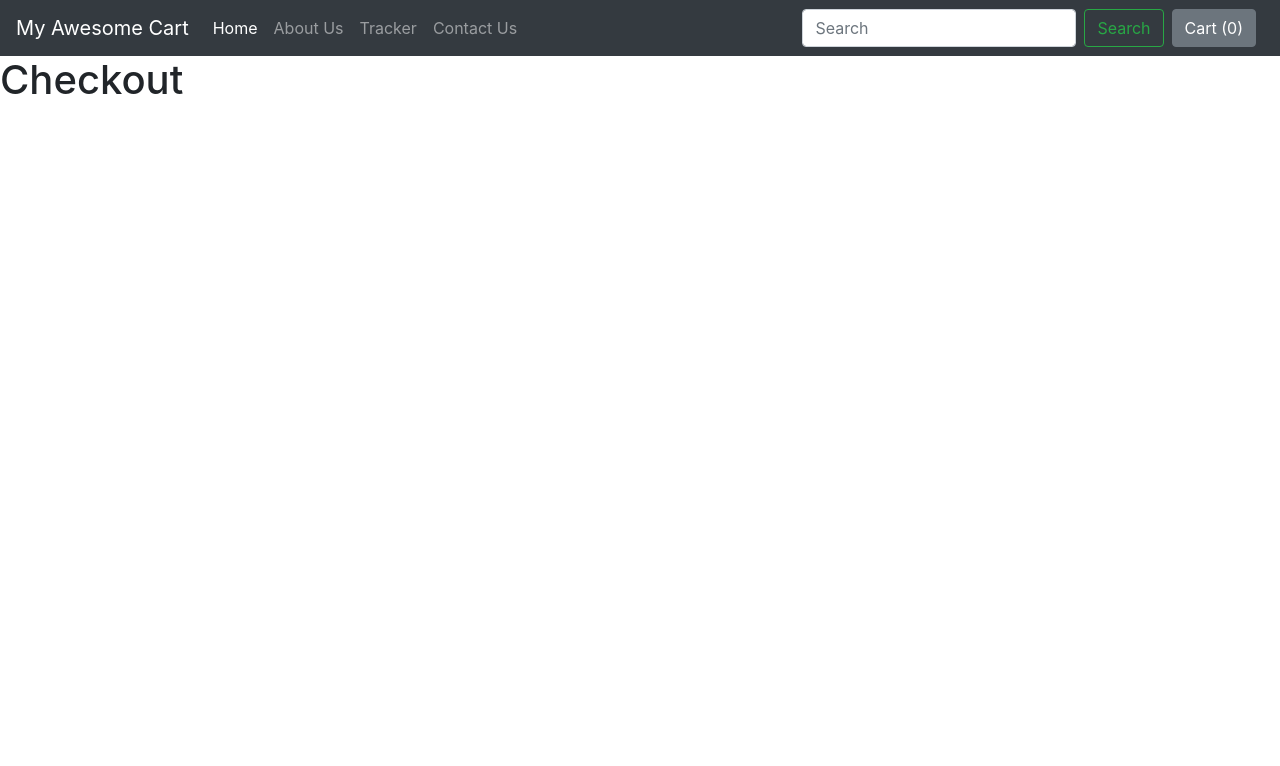
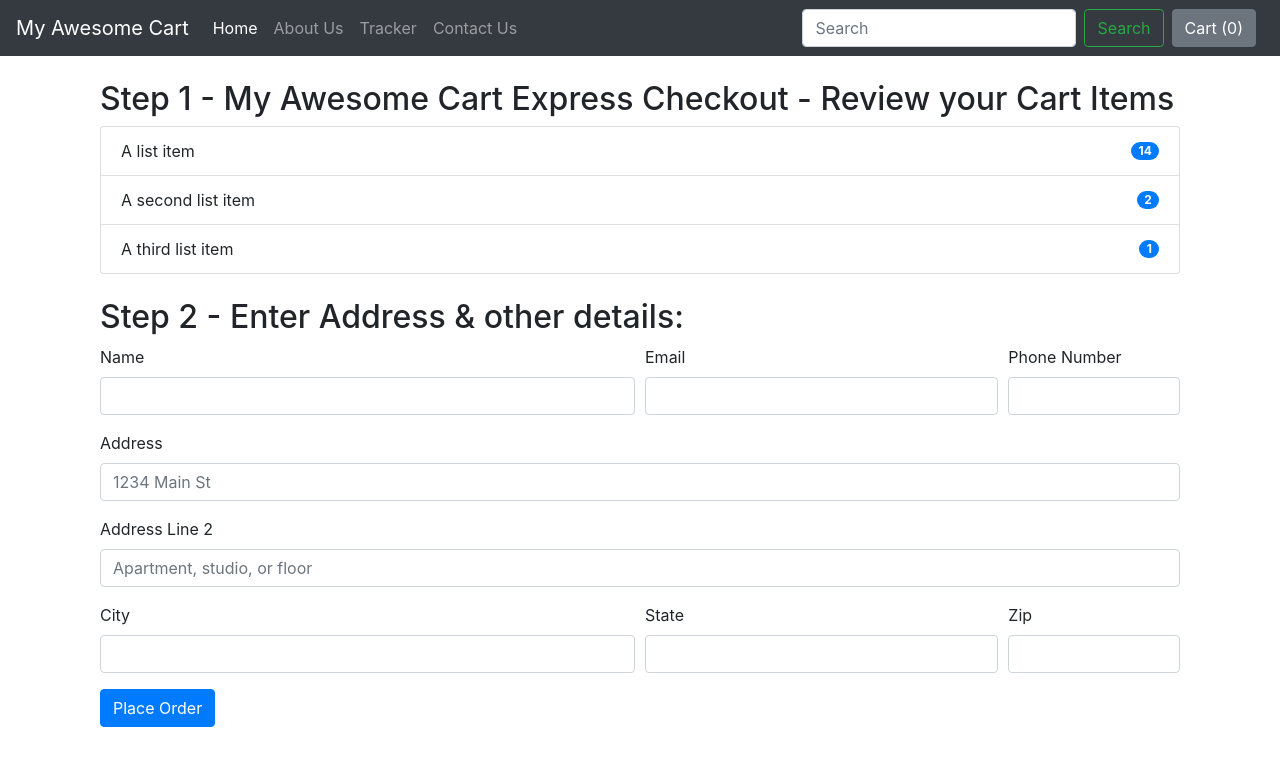
Before and after one commit to aaryan-gupta/Django, a Django app: page /shop/checkout/ in a window 1280 px wide. Shown: the top 766 px of the page. Run offline with Django 3.2, Linux system fonts and the light colour scheme; some libraries are stand-ins or nearby versions.

Commit message:
49 creating the checkout page

```diff
--- a/MyAwesomeCart/mac/shop/templates/shop/checkout.html
+++ b/MyAwesomeCart/mac/shop/templates/shop/checkout.html
@@ -6,6 +6,68 @@
 
 {% block body %}
 
-<h1>Checkout</h1>
+<div class="container">
+	<div class="col my-4">
+		<h2>Step 1 - My Awesome Cart Express Checkout - Review your Cart Items</h2>
+		<div class="items">
+			<ul class="list-group">
+				<li class="list-group-item d-flex justify-content-between align-items-center">
+					A list item
+					<span class="badge badge-primary badge-pill">14</span>
+				</li>
+				<li class="list-group-item d-flex justify-content-between align-items-center">
+					A second list item
+					<span class="badge badge-primary badge-pill">2</span>
+				</li>
+				<li class="list-group-item d-flex justify-content-between align-items-center">
+					A third list item
+					<span class="badge badge-primary badge-pill">1</span>
+				</li>
+			</ul>
+		</div>
+	</div>
+	<div class="col my-4">
+		<h2>Step 2 - Enter Address & other details: </h2>
+		<form>
+			<div class="form-row">
+				<div class="form-group col-md-6">
+					<label for="inputName">Name</label>
+					<input type="text" class="form-control" id="inputName">
+				</div>
+				<div class="form-group col-md-4">
+					<label for="inputEmail4">Email</label>
+					<input type="email" class="form-control" id="inputEmail4">
+				</div>
+				<div class="form-group col-md-2">
+					<label for="inputPhone">Phone Number</label>
+					<input class="form-control" type="tel" id="inputPhone">
+				</div>
+			</div>
+			<div class="form-group">
+				<label for="inputAddress">Address</label>
+				<input type="text" class="form-control" id="inputAddress" placeholder="1234 Main St">
+			</div>
+			<div class="form-group">
+				<label for="inputAddress2">Address Line 2</label>
+				<input type="text" class="form-control" id="inputAddress2" placeholder="Apartment, studio, or floor">
+			</div>
+			<div class="form-row">
+				<div class="form-group col-md-6">
+					<label for="inputCity">City</label>
+					<input type="text" class="form-control" id="inputCity">
+				</div>
+				<div class="form-group col-md-4">
+					<label for="inputState">State</label>
+					<input type="text" class="form-control" id="inputState">
+				</div>
+				<div class="form-group col-md-2">
+					<label for="inputZip">Zip</label>
+					<input type="text" class="form-control" id="inputZip">
+				</div>
+			</div>
+			<button type="submit" class="btn btn-primary">Place Order</button>
+		</form>
+	</div>
+</div>
 
 {% endblock %}
```
